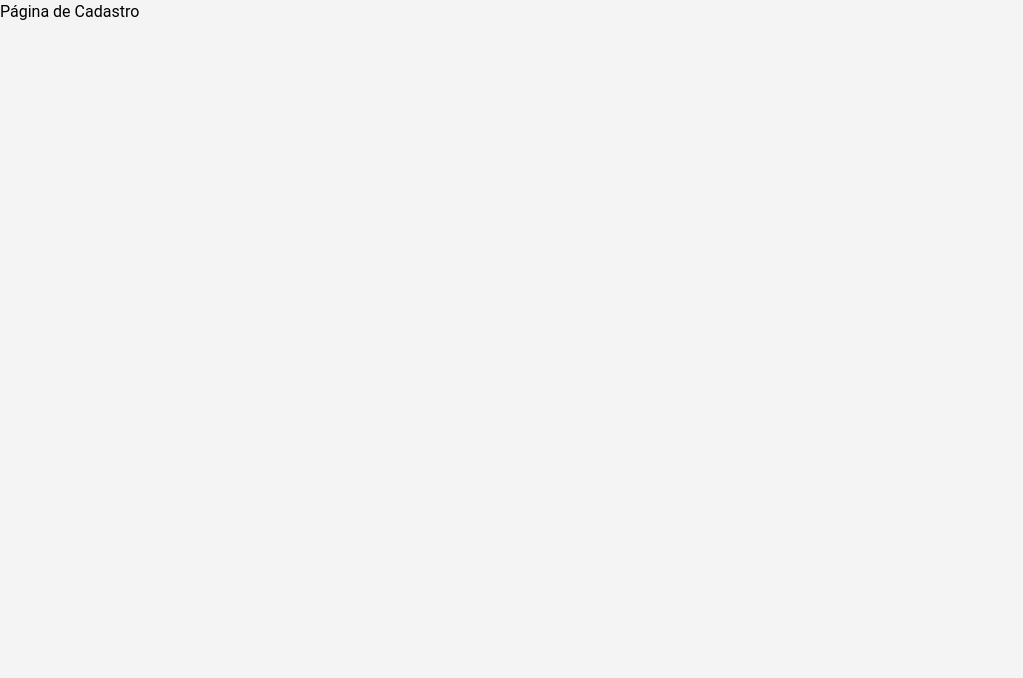
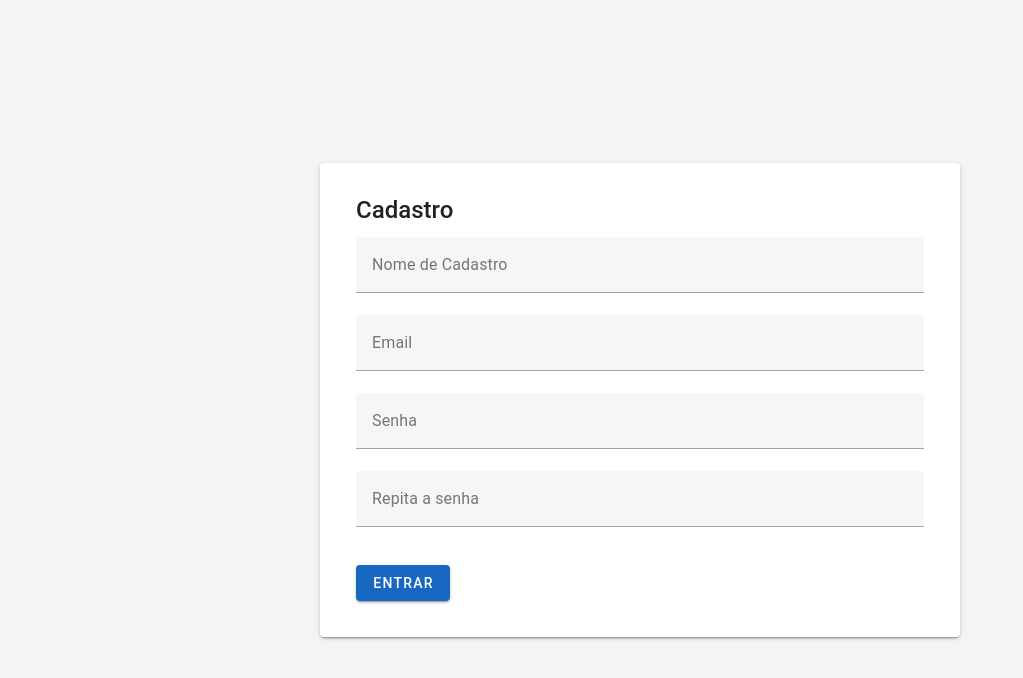
Before and after one commit to wellfernandes/tasksun, a Nuxt app in the folder frontend/: page /register in a window 1280 px wide. Shown: the top 678 px of the page, without its empty margins (0-1023 px from the left). Built offline with nearby package versions, Linux system fonts and the light colour scheme.

Commit message:
feat: added register page

```diff
--- a/frontend/pages/register.vue
+++ b/frontend/pages/register.vue
@@ -1,3 +1,8 @@
 <template>
-    <div>Página de Cadastro</div>
+    <RegisterForm/>
 </template>
+
+<script setup lang="ts">
+import RegisterForm from '~/components/feature/RegisterForm.vue';
+
+</script>
```
